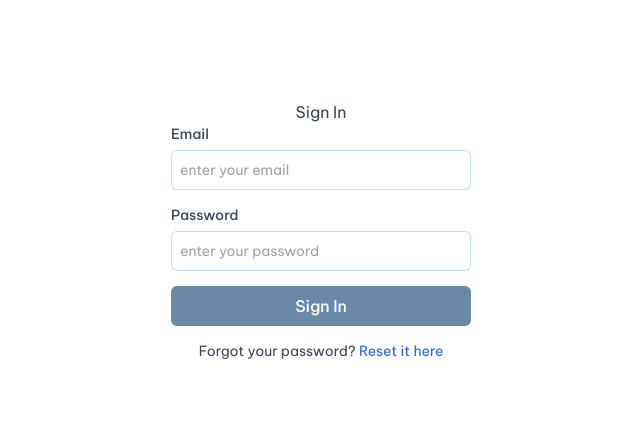
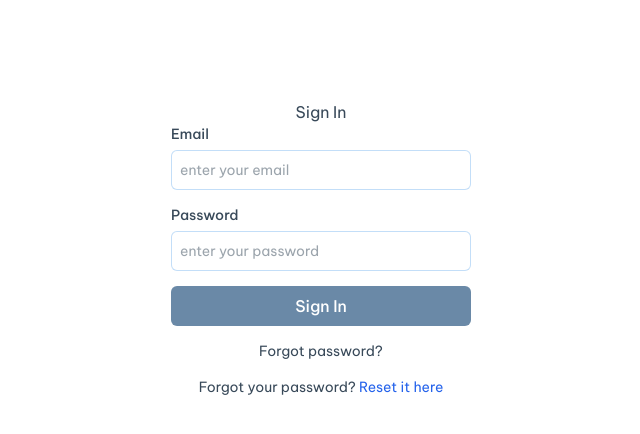
Before and after one commit to cohort-2026/helpdesk-system, a React (Vite) app in the folder Frontend/: page / in a window 1280 px wide. Shown: the top 434 px of the page, without its empty margins (319-959 px from the left). Built offline with nearby package versions, Linux system fonts and the light colour scheme; no server answers.

Commit message:
Link forgot and reset password pages to auth API

```diff
--- a/Frontend/src/pages/Auth pages/ResetPasswordPage.tsx
+++ b/Frontend/src/pages/Auth pages/ResetPasswordPage.tsx
@@ -37,7 +37,7 @@ const ResetPasswordPage = () => {
     try {
       await axios.post(
         "http://localhost:5000/api/auth/reset-password",
-        { token, password },
+        { token, newPassword: password },
         { withCredentials: true }
       );
 
--- a/Frontend/src/pages/Auth pages/SignInPage.tsx
+++ b/Frontend/src/pages/Auth pages/SignInPage.tsx
@@ -104,7 +104,9 @@ const SignInPage = () => {
         <Button type="submit" variant="primary">
           Sign In
         </Button>
-
+      <Link to="/forgot-password" style={{ fontSize: "14px", textAlign: "center" }}>
+  Forgot password?
+</Link>
             </form>
 
       <p style={{ marginTop: "15px", fontSize: "14px" }}>
```
